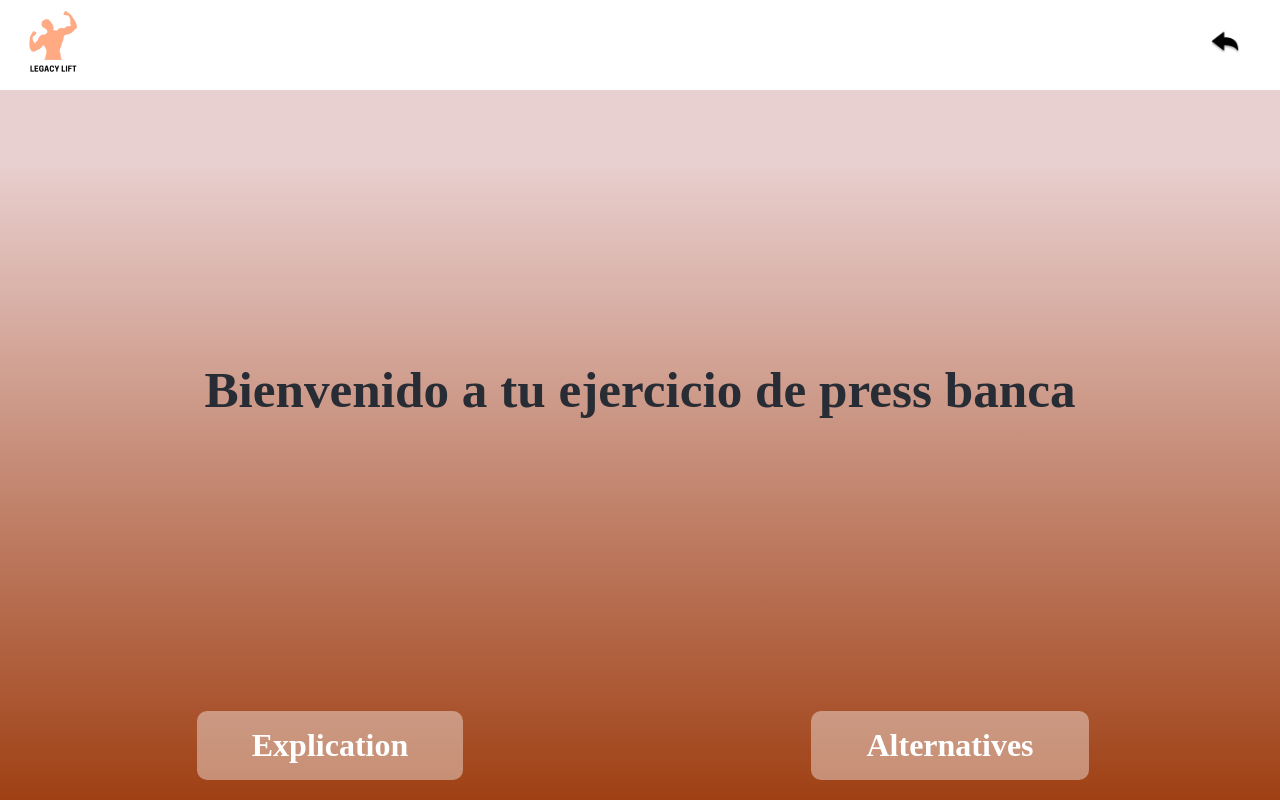
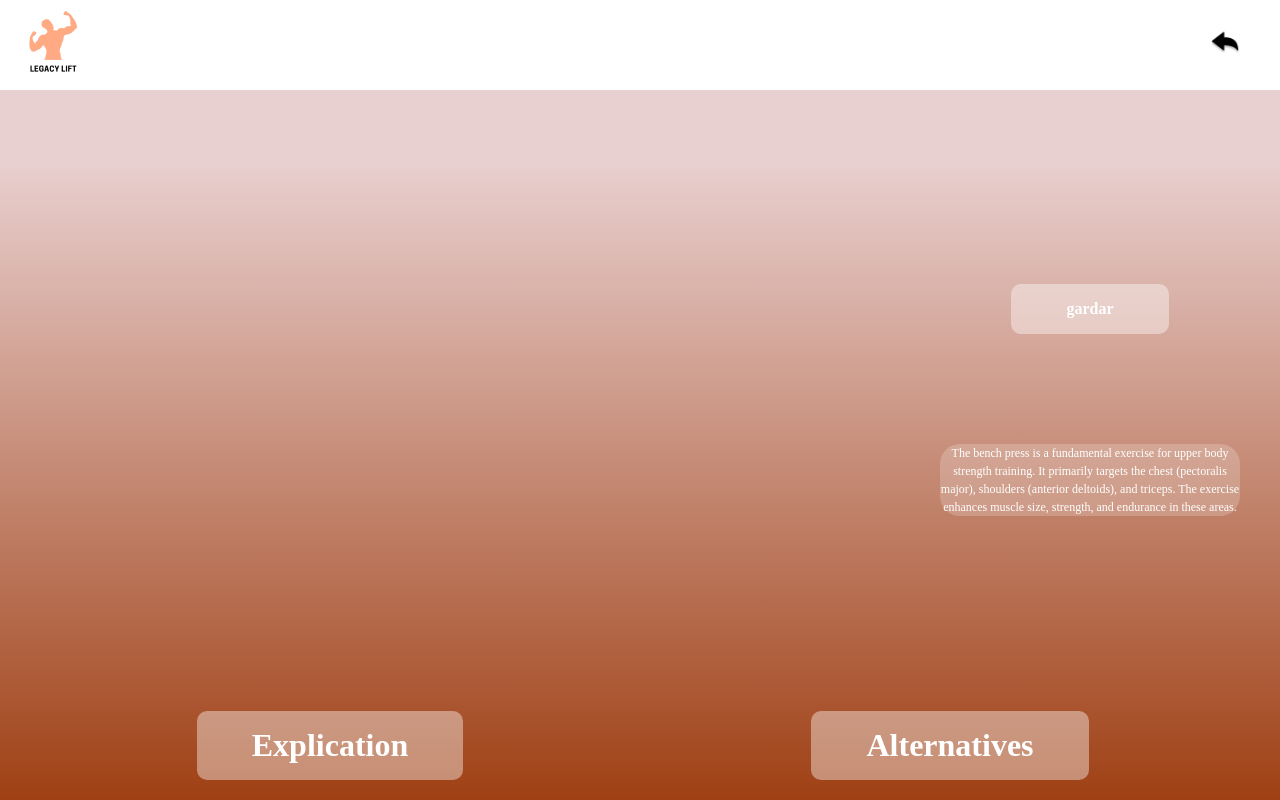
Before and after one commit to DemiGarf/LegacyFit, a React (Vite) app: page / in a window 1280 px wide. Built offline with nearby package versions, Linux system fonts and the light colour scheme.

Commit message:
trabajo en casa.

```diff
--- a/src/App.css
+++ b/src/App.css
@@ -90,3 +90,45 @@ html, body, #root {
   background-color: rgba(255,255,255, 0.4);
   padding: 19px 10px;
 }
+
+/* Resto del código */
+
+.informacion-container {
+  position: absolute;
+  top: 50%;
+  align-items: flex-end;
+  margin-right: 20px;
+  text-align: right;
+  right: 20px;
+  transform: translateY(-50%);
+  text-align: center;
+}
+
+.guardar-button {
+  background-color: rgba(255, 255, 255, 0.4);
+  color: white;
+  border: none;
+  padding: 10px 20px;
+  font-size: 16px;
+  cursor: pointer;
+  font-family: 'Poppins';
+  padding: 16px 55px;
+  font-size: 1em;
+  border-radius: 10px;
+  font-weight: bold;
+  margin-bottom: 10px;
+}
+
+.guardar-button:hover {
+  background-color: rgba(255, 255, 255, 0.2);
+}
+
+.info-text {
+  margin-top: 100px;
+  color: white;
+  font-size: 12px;
+  padding: 1 20px;
+  background-color: rgba(255, 255, 255, 0.2);
+  border-radius: 20px;
+  max-width: 300px;
+}
--- a/src/App.tsx
+++ b/src/App.tsx
@@ -1,28 +1,20 @@
 import React, { useState } from 'react';
 import './App.css';
-
 
 const App: React.FC = () => {
   const [isExplicationModalOpen, setIsExplicationModalOpen] = useState(false);
   const [isAlternativesModalOpen, setIsAlternativesModalOpen] = useState(false);
 
   const handleOpenExplicationModal = () => {
-    if (isExplicationModalOpen) {
-      setIsExplicationModalOpen(false);
-    } else{
-      setIsExplicationModalOpen(true)
-    }
+    setIsExplicationModalOpen(!isExplicationModalOpen);
   };
 
   const handleCloseExplicationModal = () => {
     setIsExplicationModalOpen(false);
   };
+
   const handleOpenAlternativesModal = () => {
-    if (isAlternativesModalOpen) {
-      setIsAlternativesModalOpen(false);
-    } else{
-      setIsAlternativesModalOpen(true)
-    }
+    setIsAlternativesModalOpen(!isAlternativesModalOpen);
   };
 
   const handleCloseAlternativesModal = () => {
@@ -44,17 +36,22 @@ const App: React.FC = () => {
     <div className="App">
       <header className="App-header">
         <div className="exercise-label">
-          <img src="../public\Logo_canva_compartido_con_mati-removebg-preview 2 (1).png" alt="Logo" className='logo' />
+          <img src="../public/Logo_canva_compartido_con_mati-removebg-preview 2 (1).png" alt="Logo" className='logo' />
         </div>
-        <button className="arrow-button"><img src="../public\volver-removebg-preview 1.png" alt="Arrow" className='arrow' /></button>
+        <button className="arrow-button"><img src="../public/volver-removebg-preview 1.png" alt="Arrow" className='arrow' /></button>
       </header>
       <main className="App-content">
-        <h1>Bienvenido a tu ejercicio de press banca</h1>
+        <div className="informacion-container">
+          <button className="guardar-button">gardar</button>
+          <p className="info-text">
+            The bench press is a fundamental exercise for upper body strength training. It primarily targets the chest (pectoralis major), shoulders (anterior deltoids), and triceps. The exercise enhances muscle size, strength, and endurance in these areas.
+          </p>
+        </div>
       </main>
       <footer className="App-footer">
         <div className="footer-section">
           <div>
-              <button className="footer-button" onClick={handleOpenExplicationModal} >Explication</button>
+            <button className="footer-button" onClick={handleOpenExplicationModal}>Explication</button>
           </div>
           {isExplicationModalOpen && (
             <div className="modal" onClick={handleCloseExplicationModal}>
@@ -65,7 +62,9 @@ const App: React.FC = () => {
           )}
         </div>
         <div className="footer-section">
-          <button className="footer-button" onClick={handleOpenAlternativesModal}>Alternatives</button>
+          <div>
+            <button className="footer-button" onClick={handleOpenAlternativesModal}>Alternatives</button>
+          </div>
           {isAlternativesModalOpen && (
             <div className="modal" onClick={handleCloseAlternativesModal}>
               <div className="modal-content sombra-2" onClick={e => e.stopPropagation()}>
```
